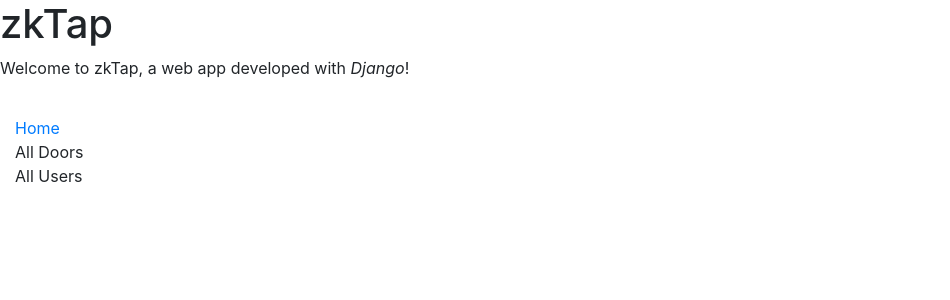
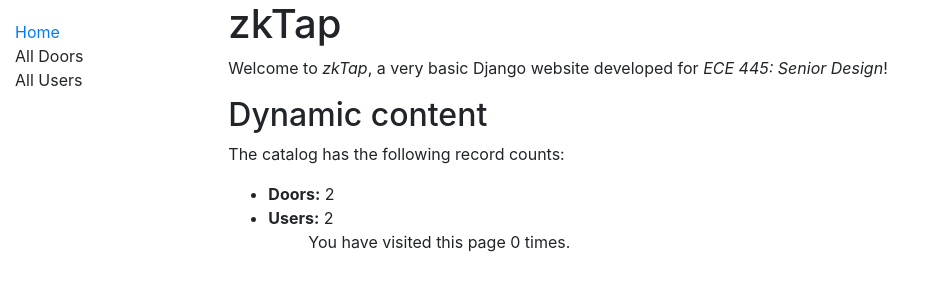
Before and after one commit to Belphe13/zktap, a Django app: page /catalog/ in a window 1280 px wide. Shown: the top 300 px of the page, without its empty margins (0-950 px from the left). Run offline with Django 3.2, Linux system fonts and the light colour scheme; data comes from the database, SQL or seed files in the repository; both versions use the stored data as it was after the commit; some libraries are stand-ins or nearby versions.

Commit message:
homepage

```diff
--- /dev/null
+++ b/catalog/templates/base_generic.html
@@ -0,0 +1,31 @@
+<!DOCTYPE html>
+<html lang="en">
+<head>
+    {% block title %}<title>zkTap</title>{% endblock %}
+    <meta charset="utf-8">
+    <meta name="viewport" content="width=device-width, initial-scale=1">
+    <link rel="stylesheet" href="https://stackpath.bootstrapcdn.com/bootstrap/4.1.3/css/bootstrap.min.css" integrity="sha384-MCw98/SFnGE8fJT3GXwEOngsV7Zt27NXFoaoApmYm81iuXoPkFOJwJ8ERdknLPMO" crossorigin="anonymous">
+    {% load static %}
+    <link rel="stylesheet" href="{% static 'css/styles.css' %}">
+</head>
+
+<body>
+
+    <div class="container-fluid">
+        <div class="row">
+            <div class="col-sm-2">
+                {% block sidebar %}
+                <ul class="sidebar-nav">
+                    <li><a href="{% url 'index' %}">Home</a></li>
+                    <li>All Doors</li>
+                    <li>All Users</li>
+                </ul>
+                {% endblock %}
+        </div>
+
+        <div class="col-sm-10 ">{% block content %}{% endblock %}</div>
+
+        </div>
+      </div>
+</body>
+</html>
--- a/catalog/templates/index.html
+++ b/catalog/templates/index.html
@@ -1,32 +1,17 @@
-<!DOCTYPE html>
-<html lang="en">
-<head>
-  {% block title %}<title>zkTap</title>{% endblock %}
-  <meta charset="utf-8">
-  <meta name="viewport" content="width=device-width, initial-scale=1">
-  <link rel="stylesheet" href="https://stackpath.bootstrapcdn.com/bootstrap/4.1.3/css/bootstrap.min.css" integrity="sha384-MCw98/SFnGE8fJT3GXwEOngsV7Zt27NXFoaoApmYm81iuXoPkFOJwJ8ERdknLPMO" crossorigin="anonymous">
-  {% load static %}
-  <link rel="stylesheet" href="{% static 'css/styles.css' %}">
-</head>
+{% extends "base_generic.html" %}
 
-<body>
-    {% block content %}
-    <h1>zkTap</h1>
-    <p>Welcome to zkTap, a web app developed with <em>Django</em>!</p>
-    {% endblock %}
-    <div class="container-fluid">
-        <div class="row">
-            <div class="col-sm-2">
-                {% block sidebar %}
-                <ul class="sidebar-nav">
-                    <li><a href="{% url 'index' %}">Home</a></li>
-                    <li>All Doors</li>
-                    <li>All Users</li>
-                </ul>
-                {% endblock %}
-          </div>
+{% block content %}
 
-        </div>
-      </div>
-</body>
-</html>
+<h1>zkTap</h1>
+<p>Welcome to <em>zkTap</em>, a very basic Django website developed for <em>ECE 445: Senior Design</em>!</p>
+
+<h2>Dynamic content</h2>
+<p>The catalog has the following record counts:</p>
+<ul>
+    <li><strong>Doors:</strong> {{ num_doors }}</li>
+    <li><strong>Users:</strong> {{ num_users }}</li>
+<ul>
+
+    <p>You have visited this page {{ num_visits }}{% if num_visits == 1 %} time{% else %} times{% endif %}.</p>
+
+{% endblock %}
--- a/catalog/urls.py
+++ b/catalog/urls.py
@@ -3,4 +3,5 @@ from . import views
 
 urlpatterns = [
     path('', views.index, name='index'),
+#    path('doors/', views.DoorListView.as_view(), name='doors'),
 ]
--- a/catalog/views.py
+++ b/catalog/views.py
@@ -1,7 +1,22 @@
 from django.shortcuts import render
 from .models import Door, User
+from django.views import generic
 
 # Create your views here.
 def index(request):
-    #num_doors = Door.objects.all().count()
-    return render(request, 'index.html')
+    # Generate counts of some of the main objects
+    num_doors = Door.objects.all().count()
+    num_users = User.objects.all().count()
+
+    # Number of visits to this view, as counted in the session variable.
+    num_visits=request.session.get('num_visits', 0)
+    request.session['num_visits'] = num_visits+1
+
+    context = {
+            'num_doors':num_doors,
+            'num_users':num_users,
+            'num_visits':num_visits
+    }
+
+    # Render the HTML template index.html with the data in the context variable
+    return render(request, 'index.html', context = context)
```
Also changed, not shown: db.sqlite3.
